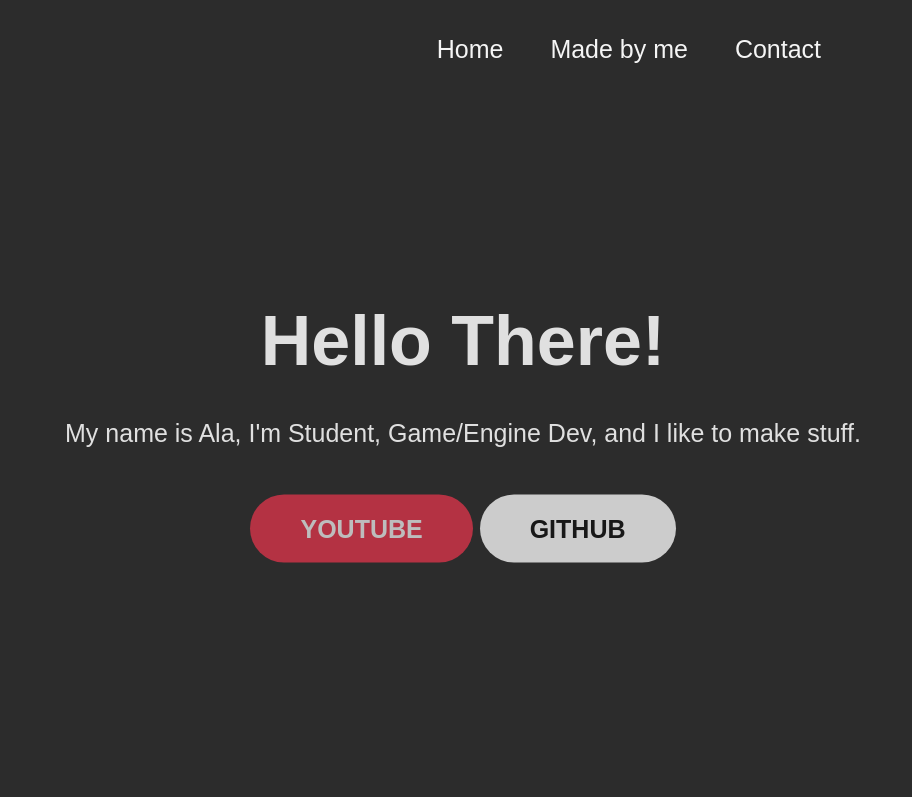
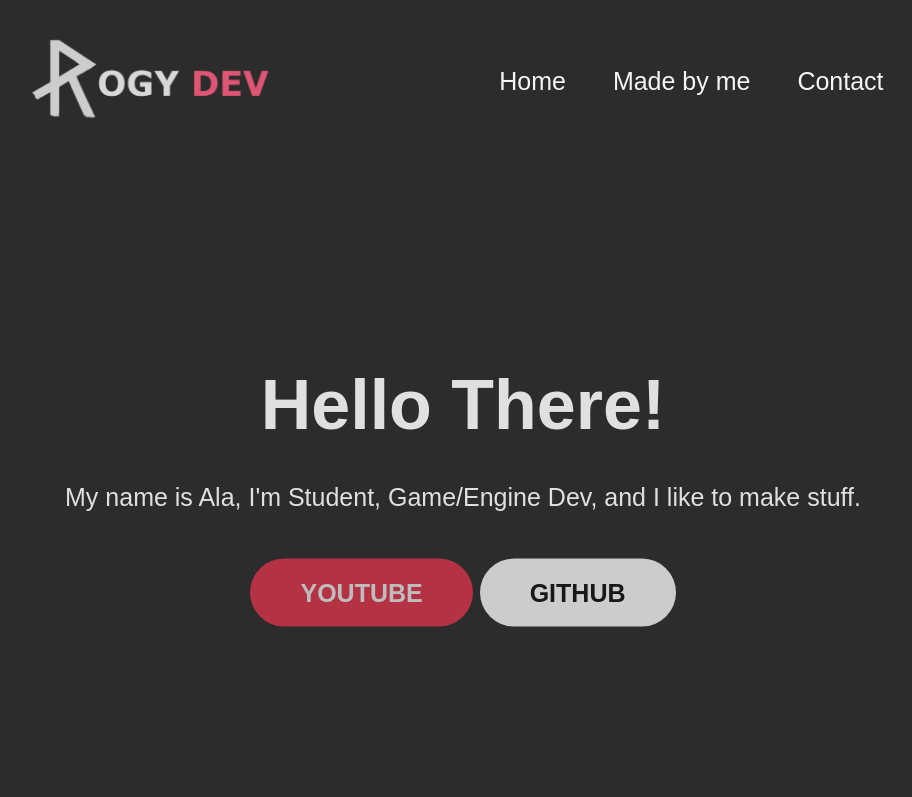
Before and after one commit to RogyDev/rogydev.github.io, a plain HTML site: page index.html in a window 1280 px wide. Shown: the top 797 px of the page, without its empty margins (177-1089 px from the left). Drawn offline with Linux system fonts and the light colour scheme.

Commit message:
added files.

```diff
--- a/index.html
+++ b/index.html
@@ -10,7 +10,7 @@
 <body>
     <div class="banner">
         <div class="navbar">
-            <a href="index.html"><img src="logo.png" alt="" class="logo"></a>
+            <a href="index.html"><img src="images/logo.png" alt="" class="logo"></a>
             <ul>
                 <li><a href="#">Home</a></li>
                 <li><a href="#sec01">Made by me</a></li>
```
